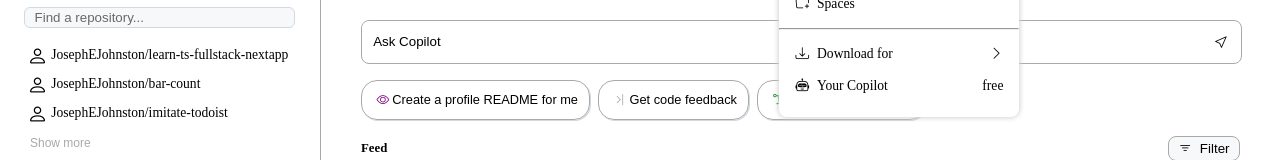
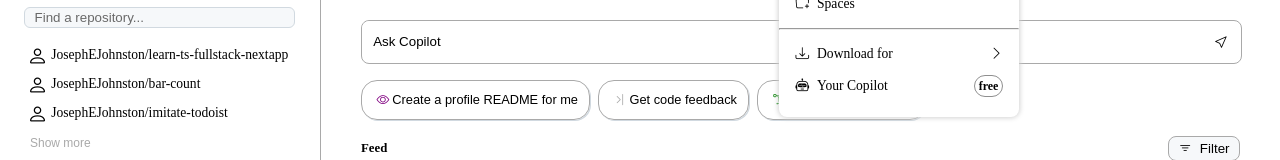
Before and after one commit to JosephEJohnston/github-imitated-front, a Next.js app: page / in a window 1280 px wide. Both pictures are taken after a click on the button 1008 px from the left and 32 px from the top of the page. Shown: the part 127-287 px from the top of the page. Built offline with nearby package versions, Linux system fonts and the light colour scheme.

Commit message:
feat: 首页，顶部右侧按钮，copilot menu，部分实现

```diff
--- a/src/components/home/header/copilot-button.module.css
+++ b/src/components/home/header/copilot-button.module.css
@@ -82,3 +82,12 @@
 .menuIcon {
 
 }
+
+.spanFree {
+    height: 0.75rem;
+    padding: 0.25rem;
+    font-size: 0.75rem;
+    font-weight: bold;
+    border: #8f8f8f solid 1px;
+    border-radius: 0.75rem;
+}
--- a/src/components/home/header/copilot-button.tsx
+++ b/src/components/home/header/copilot-button.tsx
@@ -55,25 +55,25 @@ const CopilotButton = () => {
                         <div className={$style.copilotMenuBelowRow}>
                             <div className={$style.copilotMenuBelowRowDiv}>
                                 <span className={classNames($style.copilotMenuRowSpan, $style.iconSpan)}>
-                                    <i className="bi bi-download"></i>
+                                    <i className={classNames($style.menuIcon, 'bi', 'bi-download')}></i>
                                 </span>
                                 <span className={$style.copilotMenuRowSpan}>Download for</span>
                             </div>
                             <div className={$style.copilotMenuBelowRowDiv}>
                                 <span className={classNames($style.copilotMenuRowSpan)}>
-                                    <i className="bi bi-chevron-right"></i>
+                                    <i className={classNames($style.menuIcon, 'bi', 'bi-chevron-right')}></i>
                                 </span>
                             </div>
                         </div>
                         <div className={$style.copilotMenuBelowRow}>
                             <div className={$style.copilotMenuBelowRowDiv}>
                                 <span className={classNames($style.copilotMenuRowSpan, $style.iconSpan)}>
-                                    <i className="bi bi-robot"></i>
+                                    <i className={classNames($style.menuIcon, 'bi', 'bi-robot')}></i>
                                 </span>
                                 <span className={$style.copilotMenuRowSpan}>Your Copilot</span>
                             </div>
                             <div className={$style.copilotMenuBelowRowDiv}>
-                                <span className={$style.copilotMenuRowSpan}>free</span>
+                                <span className={classNames($style.copilotMenuRowSpan, $style.spanFree)}>free</span>
                             </div>
                         </div>
                     </div>
```
